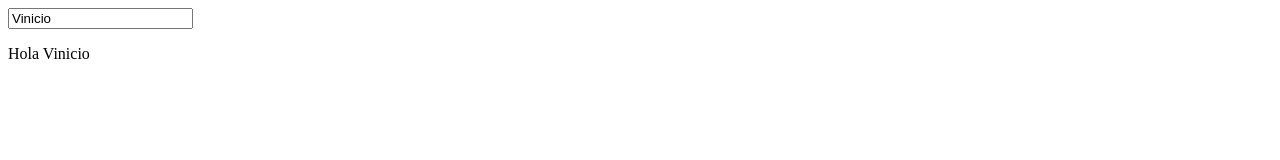
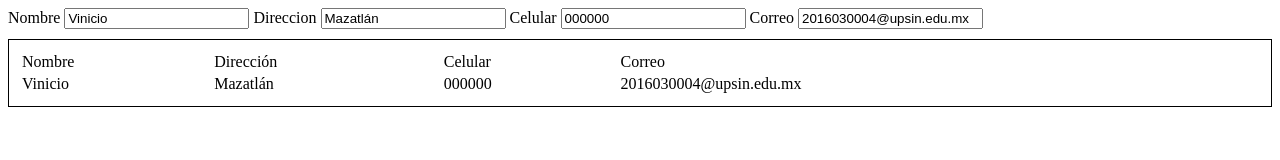
Before and after one commit to ElViny98/Pri-81, a plain HTML site: page index.html in a window 1280 px wide. Drawn offline with Linux system fonts and the light colour scheme.

Commit message:
Practica 1

```diff
--- a/index.html
+++ b/index.html
@@ -5,28 +5,66 @@
 	<meta http-equiv="X-UA-Compatible" content="IE=edge">
 	<title>Práctica angular</title>
 	<script src="assets/js/angular.js"></script>
+	<style type="text/css">
+		label
+		{
+			display: inline;
+			width: 100%;
+		}
+
+		table
+		{
+			padding: 10px;
+			margin-top: 10px;
+			width: 100%;
+			border: 1px solid black;
+		}
+	</style>
 </head>
 
 <body>
 	<div ng-controller="ctrl">
-		<input type="text" ng-model="nombre">
-		<p>Hola {{ persona.nombre }}</p>
+		<label for="nombre">Nombre</label>
+		<input type="text" ng-bind="nombre" name="nombre" value="{{ nombre }}">
+
+		<label for="direccion">Direccion</label>
+		<input type="text" ng-bind="direccion" name="direccion" value="{{ direccion }}">
+
+		<label for="celular">Celular</label>
+		<input type="text" ng-bind="celular" name="celular" value="{{ celular }}">
+
+		<label for="correo">Correo</label>
+		<input type="text" ng-bind="correo" name="correo" value="{{ correo }}">
+
+		<table>
+			<tr>
+				<td>Nombre</td>
+				<td>Dirección</td>
+				<td>Celular</td>
+				<td>Correo</td>
+			</tr>
+			<tr>
+				<td> {{ nombre }} </td>
+				<td> {{ direccion }} </td>
+				<td> {{ celular }} </td>
+				<td> {{ correo }} </td>
+			</tr>
+		</table>
 	</div>
 
 	<script type="text/javascript">
 		var app = angular.module('app', []);
 		app.controller('ctrl', function($scope) {
-			setTimeout(function() {
-				$scope.$apply(function() {
-					$scope.nombre = "Vinicio";
-					$scope.persona = {
-						nombre: 'Vinicio',
-						apPaterno: 'Martínez',
-						apMaterno: 'López'
-					};
-				});
-				console.log($scope.nombre);
-			}, 1000)
+			$scope.persona = {
+				nombre: 'Vinicio',
+				direccion: 'Mazatlán',
+				celular: '000000',
+				correo: '2016030004@upsin.edu.mx'
+			};
+			$scope.nombre = "Vinicio";
+			$scope.direccion = "Mazatlán";
+			$scope.celular = "000000";
+			$scope.correo = "2016030004@upsin.edu.mx";
 		});
 	</script>
 </body>
```
